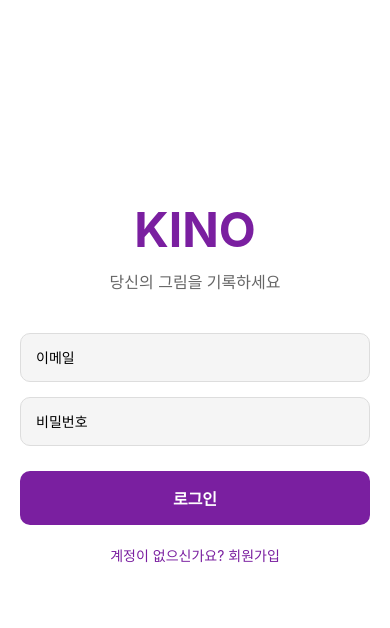
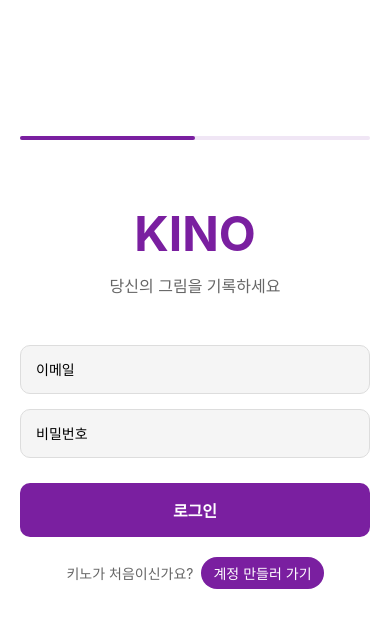
Before and after one commit to choiwonseok1243/kids-ai-drawing-app, a React Native app: screen /Login in a window 390 px wide. Shown: the top 628 px of the page. Built offline with nearby package versions, Linux system fonts and the light colour scheme.

Commit message:
Style: 로그인 회원가입화면 디자인 수정

```diff
--- a/package.json
+++ b/package.json
@@ -9,7 +9,7 @@
     "web": "expo start --web"
   },
   "dependencies": {
-    "@react-native-async-storage/async-storage": "2.1.2",
+    "@react-native-async-storage/async-storage": "^2.1.2",
     "@react-navigation/bottom-tabs": "^6.5.11",
     "@react-navigation/native": "^6.1.9",
     "@react-navigation/native-stack": "^6.9.17",
--- /dev/null
+++ b/src/api/auth.ts
@@ -0,0 +1,63 @@
+import { API_BASE_URL, ENDPOINTS } from './config';
+
+interface AuthResponse {
+  token: string;
+  user: {
+    id: string;
+    email: string;
+  };
+}
+
+interface AuthError {
+  message: string;
+}
+
+export const login = async (email: string, password: string): Promise<AuthResponse> => {
+  try {
+    const response = await fetch(`${API_BASE_URL}${ENDPOINTS.LOGIN}`, {
+      method: 'POST',
+      headers: {
+        'Content-Type': 'application/json',
+      },
+      body: JSON.stringify({ email, password }),
+    });
+
+    if (!response.ok) {
+      const errorData: AuthError = await response.json();
+      throw new Error(errorData.message || '로그인에 실패했습니다.');
+    }
+
+    const data: AuthResponse = await response.json();
+    return data;
+  } catch (error) {
+    if (error instanceof Error) {
+      throw new Error(error.message);
+    }
+    throw new Error('로그인 중 오류가 발생했습니다.');
+  }
+};
+
+export const register = async (email: string, password: string): Promise<AuthResponse> => {
+  try {
+    const response = await fetch(`${API_BASE_URL}${ENDPOINTS.REGISTER}`, {
+      method: 'POST',
+      headers: {
+        'Content-Type': 'application/json',
+      },
+      body: JSON.stringify({ email, password }),
+    });
+
+    if (!response.ok) {
+      const errorData: AuthError = await response.json();
+      throw new Error(errorData.message || '회원가입에 실패했습니다.');
+    }
+
+    const data: AuthResponse = await response.json();
+    return data;
+  } catch (error) {
+    if (error instanceof Error) {
+      throw new Error(error.message);
+    }
+    throw new Error('회원가입 중 오류가 발생했습니다.');
+  }
+};
--- /dev/null
+++ b/src/api/config.ts
@@ -0,0 +1,6 @@
+export const API_BASE_URL = 'http://localhost:3000/api';  // 실제 서버 URL로 변경 필요
+
+export const ENDPOINTS = {
+  LOGIN: '/auth/login',
+  REGISTER: '/auth/register',
+};
--- /dev/null
+++ b/src/components/ToggleBar.tsx
@@ -0,0 +1,43 @@
+import React from 'react';
+import { View, StyleSheet } from 'react-native';
+
+interface ToggleBarProps {
+  isLogin?: boolean;
+}
+
+export const ToggleBar: React.FC<ToggleBarProps> = ({ isLogin = true }) => {
+  return (
+    <View style={styles.container}>
+      <View style={styles.bar}>
+        <View style={[styles.progress, isLogin ? styles.loginProgress : styles.registerProgress]} />
+      </View>
+    </View>
+  );
+};
+
+const styles = StyleSheet.create({
+  container: {
+    paddingHorizontal: 20,
+    paddingVertical: 16,
+    marginTop: 40,
+  },
+  bar: {
+    width: '100%',
+    height: 4,
+    backgroundColor: '#F0E6F5',
+    borderRadius: 2,
+  },
+  progress: {
+    position: 'absolute',
+    height: '100%',
+    width: '50%',
+    backgroundColor: '#7A1FA0',
+    borderRadius: 2,
+  },
+  loginProgress: {
+    left: 0,
+  },
+  registerProgress: {
+    right: 0,
+  },
+});
--- /dev/null
+++ b/src/contexts/AuthContext.tsx
@@ -0,0 +1,52 @@
+import React, { createContext, useContext, useState, ReactNode } from 'react';
+import AsyncStorage from '@react-native-async-storage/async-storage';
+
+interface User {
+  id: string;
+  email: string;
+}
+
+interface AuthContextType {
+  user: User | null;
+  token: string | null;
+  setAuthData: (user: User | null, token: string | null) => void;
+  logout: () => void;
+}
+
+const AuthContext = createContext<AuthContextType | undefined>(undefined);
+
+export const AuthProvider: React.FC<{ children: ReactNode }> = ({ children }) => {
+  const [user, setUser] = useState<User | null>(null);
+  const [token, setToken] = useState<string | null>(null);
+
+  const setAuthData = async (newUser: User | null, newToken: string | null) => {
+    setUser(newUser);
+    setToken(newToken);
+
+    if (newUser && newToken) {
+      await AsyncStorage.setItem('user', JSON.stringify(newUser));
+      await AsyncStorage.setItem('token', newToken);
+    }
+  };
+
+  const logout = async () => {
+    setUser(null);
+    setToken(null);
+    await AsyncStorage.removeItem('user');
+    await AsyncStorage.removeItem('token');
+  };
+
+  return (
+    <AuthContext.Provider value={{ user, token, setAuthData, logout }}>
+      {children}
+    </AuthContext.Provider>
+  );
+};
+
+export const useAuth = () => {
+  const context = useContext(AuthContext);
+  if (context === undefined) {
+    throw new Error('useAuth must be used within an AuthProvider');
+  }
+  return context;
+};
--- a/src/screens/LoginScreen.tsx
+++ b/src/screens/LoginScreen.tsx
@@ -11,25 +11,42 @@ import {
   Keyboard,
   Alert,
   SafeAreaView,
+  ActivityIndicator,
 } from 'react-native';
 import { useNavigation } from '@react-navigation/native';
 import { NativeStackNavigationProp } from '@react-navigation/native-stack';
 import { RootStackParamList } from '../types/navigation';
+import { login } from '../api/auth';
+import { useAuth } from '../contexts/AuthContext';
+import { ToggleBar } from '../components/ToggleBar';
 
 export const LoginScreen = () => {
   const navigation = useNavigation<NativeStackNavigationProp<RootStackParamList>>();
+  const { setAuthData } = useAuth();
   const [email, setEmail] = useState('');
   const [password, setPassword] = useState('');
+  const [isLoading, setIsLoading] = useState(false);
 
-  const handleLogin = () => {
+  const handleLogin = async () => {
     if (!email.trim() || !password.trim()) {
       Alert.alert('알림', '이메일과 비밀번호를 모두 입력해주세요.');
       return;
     }
 
-    // TODO: 실제 로그인 로직 구현
-    Alert.alert('로그인 성공', '환영합니다!');
-    navigation.replace('Main');
+    try {
+      setIsLoading(true);
+      const response = await login(email, password);
+
+      // 로그인 성공 시 인증 정보 저장
+      await setAuthData(response.user, response.token);
+
+      // 메인 화면으로 이동
+      navigation.replace('Main');
+    } catch (error) {
+      Alert.alert('로그인 실패', error instanceof Error ? error.message : '로그인에 실패했습니다.');
+    } finally {
+      setIsLoading(false);
+    }
   };
 
   return (
@@ -43,6 +60,7 @@ export const LoginScreen = () => {
         <TouchableWithoutFeedback onPress={Keyboard.dismiss}>
           <View style={styles.inner}>
             <View style={styles.topSpace} />
+            <ToggleBar isLogin={true} />
 
             <View style={styles.contentContainer}>
               <View style={styles.logoContainer}>
@@ -59,6 +77,7 @@ export const LoginScreen = () => {
                   keyboardType="email-address"
                   autoCapitalize="none"
                   returnKeyType="next"
+                  editable={!isLoading}
                 />
                 <TextInput
                   style={styles.input}
@@ -68,17 +87,32 @@ export const LoginScreen = () => {
                   secureTextEntry
                   returnKeyType="done"
                   onSubmitEditing={Keyboard.dismiss}
+                  editable={!isLoading}
                 />
 
-                <TouchableOpacity style={styles.loginButton} onPress={handleLogin}>
-                  <Text style={styles.loginButtonText}>로그인</Text>
+                <TouchableOpacity
+                  style={[styles.loginButton, isLoading && styles.loginButtonDisabled]}
+                  onPress={handleLogin}
+                  disabled={isLoading}
+                >
+                  {isLoading ? (
+                    <ActivityIndicator color="#fff" />
+                  ) : (
+                    <Text style={styles.loginButtonText}>로그인</Text>
+                  )}
                 </TouchableOpacity>
 
                 <TouchableOpacity
                   style={styles.registerButton}
                   onPress={() => navigation.navigate('Register')}
+                  disabled={isLoading}
                 >
-                  <Text style={styles.registerButtonText}>계정이 없으신가요? 회원가입</Text>
+                  <View style={styles.registerButtonContent}>
+                    <Text style={styles.registerButtonText}>키노가 처음이신가요?</Text>
+                    <View style={styles.registerLinkContainer}>
+                      <Text style={styles.registerButtonLink}>계정 만들러 가기</Text>
+                    </View>
+                  </View>
                 </TouchableOpacity>
               </View>
             </View>
@@ -101,17 +135,18 @@ const styles = StyleSheet.create({
   },
   inner: {
     flex: 1,
-    justifyContent: 'space-between',
   },
   topSpace: {
-    height: 20,
+    height: 80,
   },
   contentContainer: {
+    flex: 1,
     paddingHorizontal: 20,
+    paddingTop: 48,
   },
   logoContainer: {
     alignItems: 'center',
-    marginBottom: 40,
+    marginBottom: 48,
   },
   logo: {
     fontSize: 48,
@@ -150,11 +185,29 @@ const styles = StyleSheet.create({
     marginTop: 20,
     alignItems: 'center',
   },
+  registerButtonContent: {
+    flexDirection: 'row',
+    alignItems: 'center',
+    gap: 8,
+  },
   registerButtonText: {
-    color: '#7A1FA0',
+    color: '#666',
+    fontSize: 14,
+  },
+  registerLinkContainer: {
+    backgroundColor: '#7A1FA0',
+    paddingVertical: 6,
+    paddingHorizontal: 12,
+    borderRadius: 20,
+  },
+  registerButtonLink: {
+    color: '#FFFFFF',
     fontSize: 14,
   },
   bottomSpace: {
     height: Platform.OS === 'ios' ? 20 : 100,
   },
+  loginButtonDisabled: {
+    backgroundColor: '#b984d1',
+  },
 });
--- a/src/screens/RegisterScreen.tsx
+++ b/src/screens/RegisterScreen.tsx
@@ -11,18 +11,24 @@ import {
   Keyboard,
   Alert,
   SafeAreaView,
+  ActivityIndicator,
 } from 'react-native';
 import { useNavigation } from '@react-navigation/native';
 import { NativeStackNavigationProp } from '@react-navigation/native-stack';
 import { RootStackParamList } from '../types/navigation';
+import { register } from '../api/auth';
+import { useAuth } from '../contexts/AuthContext';
+import { ToggleBar } from '../components/ToggleBar';
 
 export const RegisterScreen = () => {
   const navigation = useNavigation<NativeStackNavigationProp<RootStackParamList>>();
+  const { setAuthData } = useAuth();
   const [email, setEmail] = useState('');
   const [password, setPassword] = useState('');
   const [confirmPassword, setConfirmPassword] = useState('');
+  const [isLoading, setIsLoading] = useState(false);
 
-  const handleRegister = () => {
+  const handleRegister = async () => {
     if (!email.trim() || !password.trim() || !confirmPassword.trim()) {
       Alert.alert('알림', '모든 필드를 입력해주세요.');
       return;
@@ -33,13 +39,24 @@ export const RegisterScreen = () => {
       return;
     }
 
-    // TODO: 실제 회원가입 로직 구현
+    try {
+      setIsLoading(true);
+      const response = await register(email, password);
+
+      // 회원가입 성공 시 자동 로그인
+      await setAuthData(response.user, response.token);
+
       Alert.alert('회원가입 성공', '환영합니다!', [
         {
           text: '확인',
-        onPress: () => navigation.replace('Login'),
+          onPress: () => navigation.replace('Main'),
         },
       ]);
+    } catch (error) {
+      Alert.alert('회원가입 실패', error instanceof Error ? error.message : '회원가입에 실패했습니다.');
+    } finally {
+      setIsLoading(false);
+    }
   };
 
   return (
@@ -53,6 +70,7 @@ export const RegisterScreen = () => {
         <TouchableWithoutFeedback onPress={Keyboard.dismiss}>
           <View style={styles.inner}>
             <View style={styles.topSpace} />
+            <ToggleBar isLogin={false} />
 
             <View style={styles.contentContainer}>
               <View style={styles.headerContainer}>
@@ -69,6 +87,7 @@ export const RegisterScreen = () => {
                   keyboardType="email-address"
                   autoCapitalize="none"
                   returnKeyType="next"
+                  editable={!isLoading}
                 />
                 <TextInput
                   style={styles.input}
@@ -77,6 +96,7 @@ export const RegisterScreen = () => {
                   onChangeText={setPassword}
                   secureTextEntry
                   returnKeyType="next"
+                  editable={!isLoading}
                 />
                 <TextInput
                   style={styles.input}
@@ -86,15 +106,25 @@ export const RegisterScreen = () => {
                   secureTextEntry
                   returnKeyType="done"
                   onSubmitEditing={Keyboard.dismiss}
+                  editable={!isLoading}
                 />
 
-                <TouchableOpacity style={styles.registerButton} onPress={handleRegister}>
+                <TouchableOpacity
+                  style={[styles.registerButton, isLoading && styles.registerButtonDisabled]}
+                  onPress={handleRegister}
+                  disabled={isLoading}
+                >
+                  {isLoading ? (
+                    <ActivityIndicator color="#fff" />
+                  ) : (
                     <Text style={styles.registerButtonText}>회원가입</Text>
+                  )}
                 </TouchableOpacity>
 
                 <TouchableOpacity
                   style={styles.loginButton}
                   onPress={() => navigation.navigate('Login')}
+                  disabled={isLoading}
                 >
                   <Text style={styles.loginButtonText}>이미 계정이 있으신가요? 로그인</Text>
                 </TouchableOpacity>
@@ -119,17 +149,18 @@ const styles = StyleSheet.create({
   },
   inner: {
     flex: 1,
-    justifyContent: 'space-between',
   },
   topSpace: {
-    height: 20,
+    height: 80,
   },
   contentContainer: {
+    flex: 1,
     paddingHorizontal: 20,
+    paddingTop: 48,
   },
   headerContainer: {
     alignItems: 'center',
-    marginBottom: 40,
+    marginBottom: 48,
   },
   title: {
     fontSize: 32,
@@ -159,6 +190,9 @@ const styles = StyleSheet.create({
     alignItems: 'center',
     marginTop: 10,
   },
+  registerButtonDisabled: {
+    backgroundColor: '#b984d1',
+  },
   registerButtonText: {
     color: '#fff',
     fontSize: 16,
```
Also changed, not shown: App.tsx (+6 -1 lines), 1 other file (tests, documents, lock files or other folders). Lines whose indentation alone changed are shown as unchanged.
